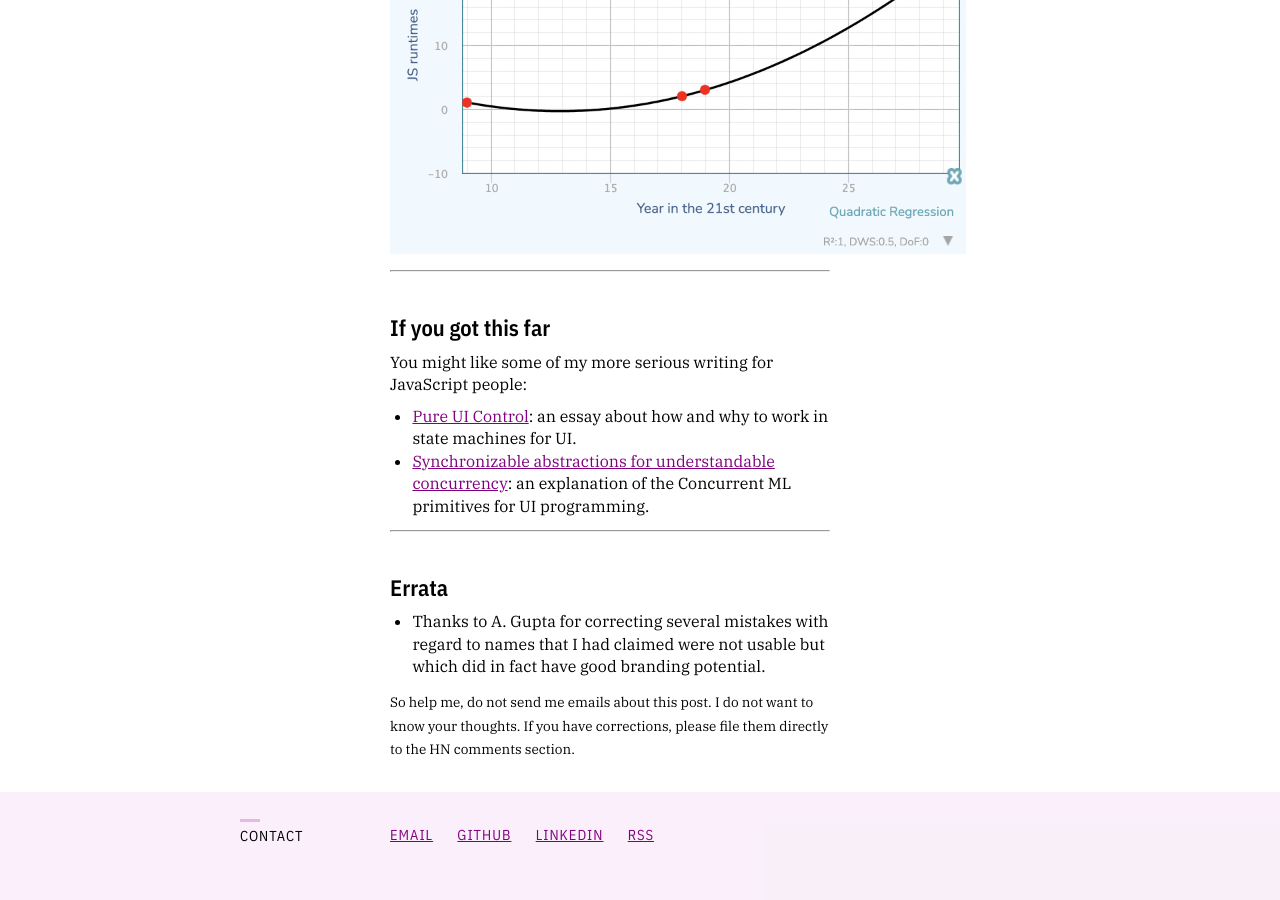
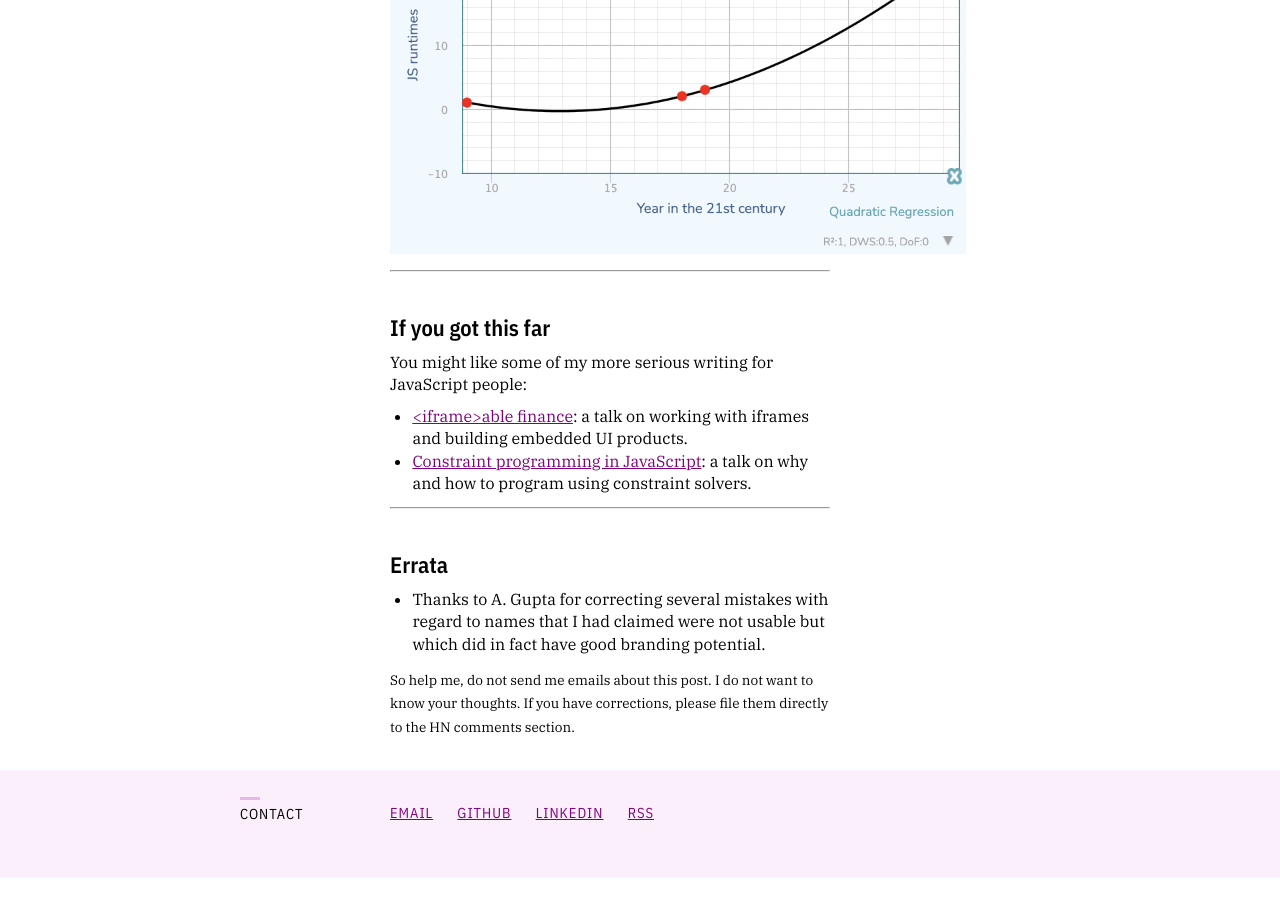
Before and after one commit to asolove/asolove.github.io, a Jekyll site: the page built from _posts/2024-03-13-javascript-runtimes.markdown, in a window 1280 px wide and 900 px high, scrolled down 2225 px. Built offline with Jekyll 4.4.1, drawn with Linux system fonts in a browser that asks for light colours; comment, search, counter and statistics services are not loaded; after the commit the page ends 3103 px from its top, so only the background shows below that.

Commit message:
Try changing links on my popular but dumb post.

```diff
--- a/_posts/2024-03-13-javascript-runtimes.markdown
+++ b/_posts/2024-03-13-javascript-runtimes.markdown
@@ -81,8 +81,8 @@ To see that we can expect all 24 permutations to be claimed by 2029:
 
 You might like some of my more serious writing for JavaScript people:
 
-- [Pure UI Control](https://asolove.medium.com/pure-ui-control-ac8d1be97a8d): an essay about how and why to work in state machines for UI.
-- [Synchronizable abstractions for understandable concurrency](https://asolove.medium.com/synchronizable-abstractions-for-understandable-concurrency-64ae57cd61d1): an explanation of the Concurrent ML primitives for UI programming.
+- [<iframe>able finance](https://www.adamsolove.com/js/2023/08/24/iframeable-finance.html): a talk on working with iframes and building embedded UI products.
+- [Constraint programming in JavaScript](https://www.adamsolove.com/js/2013/10/15/constraint-programming-in-the-browser.html): a talk on why and how to program using constraint solvers.
 
 ---
 
```
